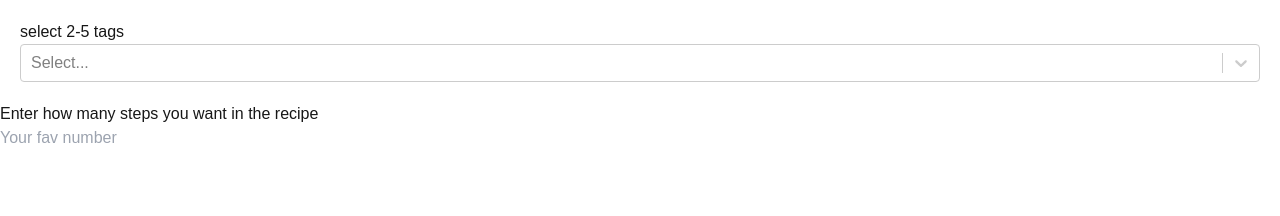
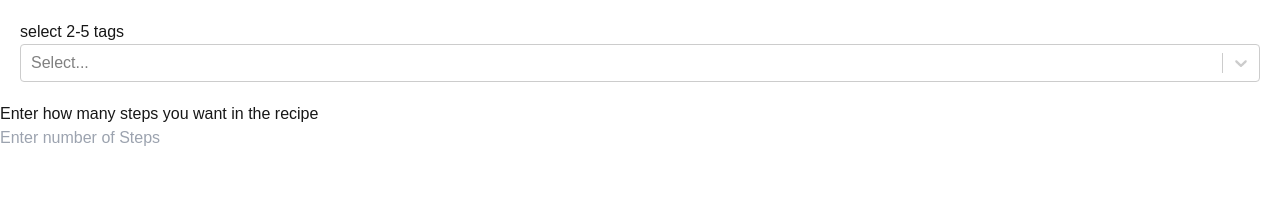
Before and after one commit to campbell-r-e/CS-311-Project-3, a Next.js app in the folder project3/: page /generate_recipe/generate_recipe in a window 1280 px wide. Shown: the top 216 px of the page. Built offline with nearby package versions, Linux system fonts and the light colour scheme.

Commit message:
added text box

```diff
--- a/project3/src/pages/generate_recipe/generate_recipe.tsx
+++ b/project3/src/pages/generate_recipe/generate_recipe.tsx
@@ -20,7 +20,7 @@ export default function Home() {
     <div>Enter how many steps you want in the recipe</div>
       <input
         type="text"
-        placeholder="Your fav number"
+        placeholder="Enter number of Steps"
         value={value}
         onChange={handleChange}
       />
```
